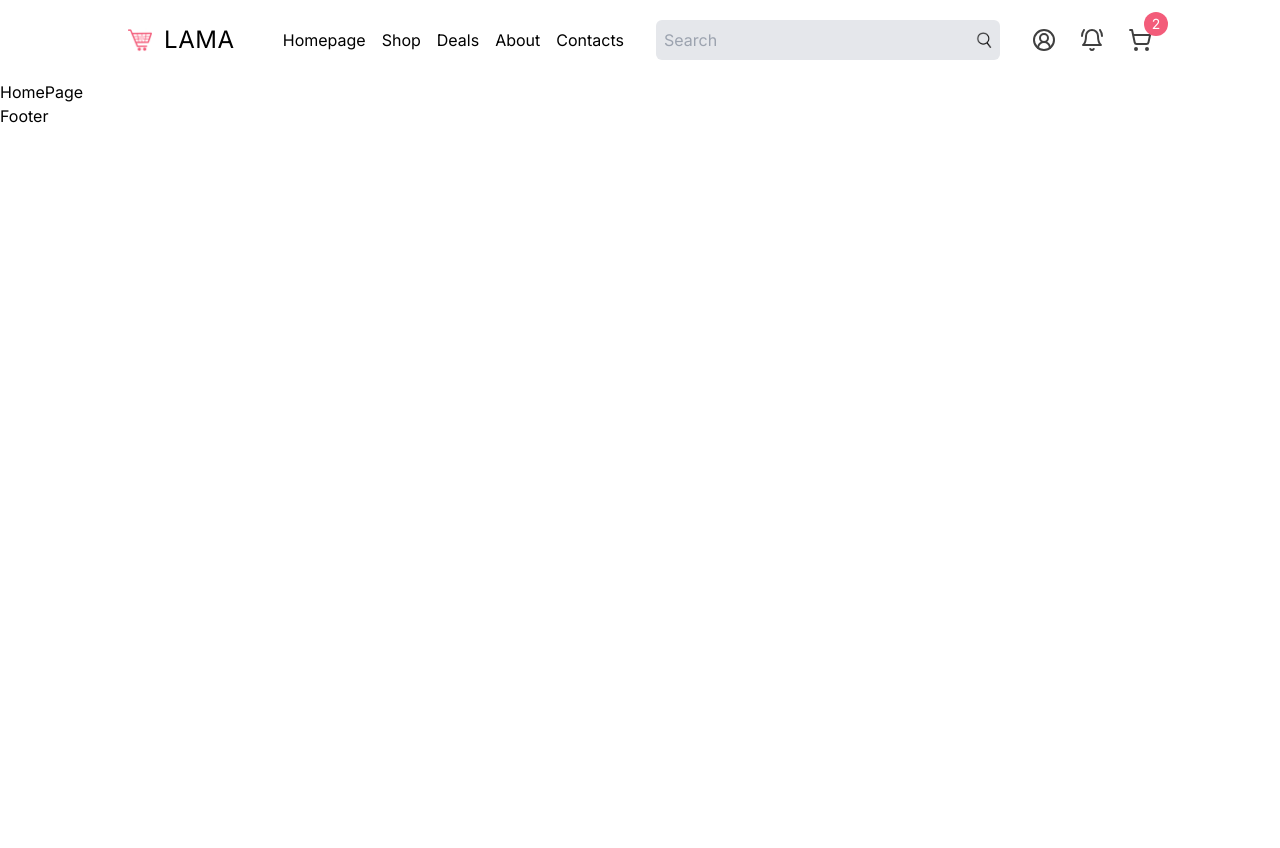
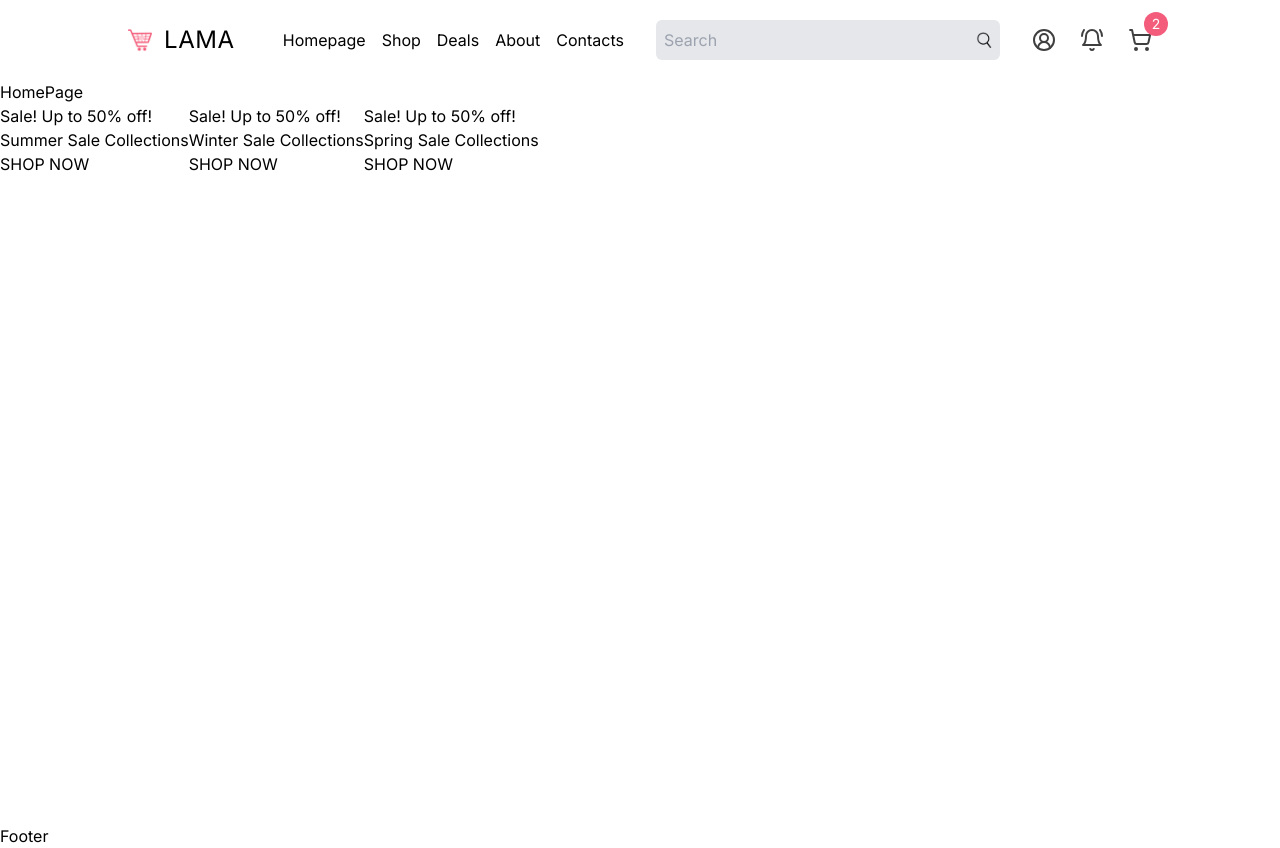
Before and after one commit to Nafiur01/Next-Ecommerce-NoTS, a Next.js app: page / in a window 1280 px wide. Before the commit the page ends 800 px from the top, so only its background shows below. Built offline with nearby package versions, Linux system fonts and the light colour scheme.

Commit message:
HomePage Slider Progress

```diff
--- a/src/app/page.js
+++ b/src/app/page.js
@@ -1,7 +1,12 @@
+import Slider from "@/components/Slider";
+
 const HomePage = () => {
   return (
-    <div className=''>HomePage</div>
-  )
-}
+    <div className="">
+      HomePage
+      <Slider />
+    </div>
+  );
+};
 
-export default HomePage
+export default HomePage;
--- /dev/null
+++ b/src/components/Slider.jsx
@@ -0,0 +1,55 @@
+"use client";
+import Link from "next/link";
+import React from "react";
+
+const Slides = [
+  {
+    id: 1,
+    title: "Summer Sale Collections",
+    description: "Sale! Up to 50% off!",
+    img: "https://images.pexels.com/photos/291759/pexels-photo-291759.jpeg",
+    url: "/",
+    bg: "bg-gradient-r from-yellow-50 to-pink-50",
+  },
+  {
+    id: 2,
+    title: "Winter Sale Collections",
+    description: "Sale! Up to 50% off!",
+    img: "https://images.pexels.com/photos/291759/pexels-photo-291759.jpeg",
+    url: "/",
+    bg: "bg-gradient-r from-pink-50 to-blue-50",
+  },
+  {
+    id: 3,
+    title: "Spring Sale Collections",
+    description: "Sale! Up to 50% off!",
+    img: "https://images.pexels.com/photos/12164348/pexels-photo-12164348.jpeg?auto=compress&cs=tinysrgb&w=600",
+    url: "/",
+    bg: "bg-gradient-r from-blue-50 to-yellow-50",
+  },
+];
+
+const Slider = () => {
+  return (
+    <div className="h-[calc(100vh-80px)] overflow-hidden">
+      <div className="w-max h-full flex transition-all ease-in-out duration-1000">
+        {Slides.map((slide) =>(
+            <div>
+                {/* TEXT CONTAINER */}
+                <div>
+                    <h2>{slide.description}</h2>
+                    <h1>{slide.title}</h1>
+                    <Link href={slide.url}><button>SHOP NOW</button></Link>
+                </div>
+                {/* IMAGE CONTAINER */}
+                <div>
+
+                </div>
+            </div>
+        ))}
+      </div>
+    </div>
+  );
+};
+
+export default Slider;
```
